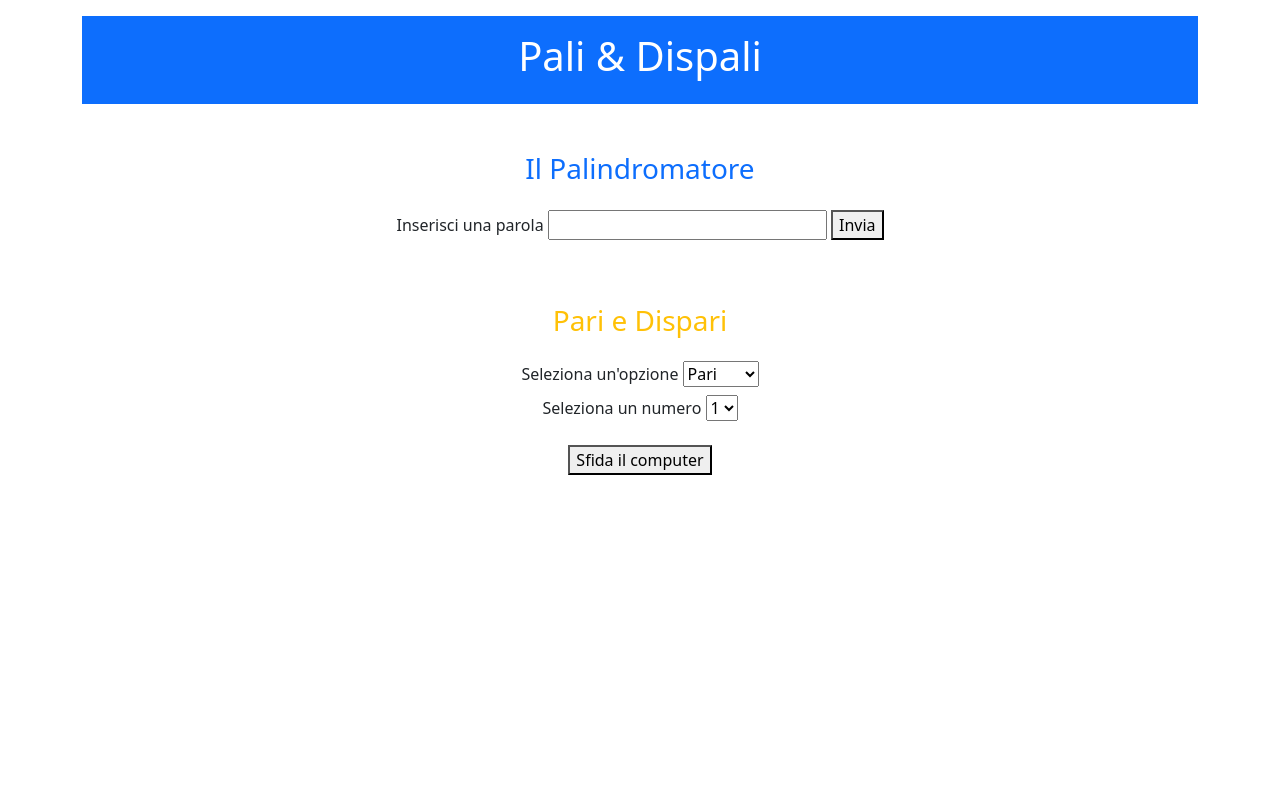
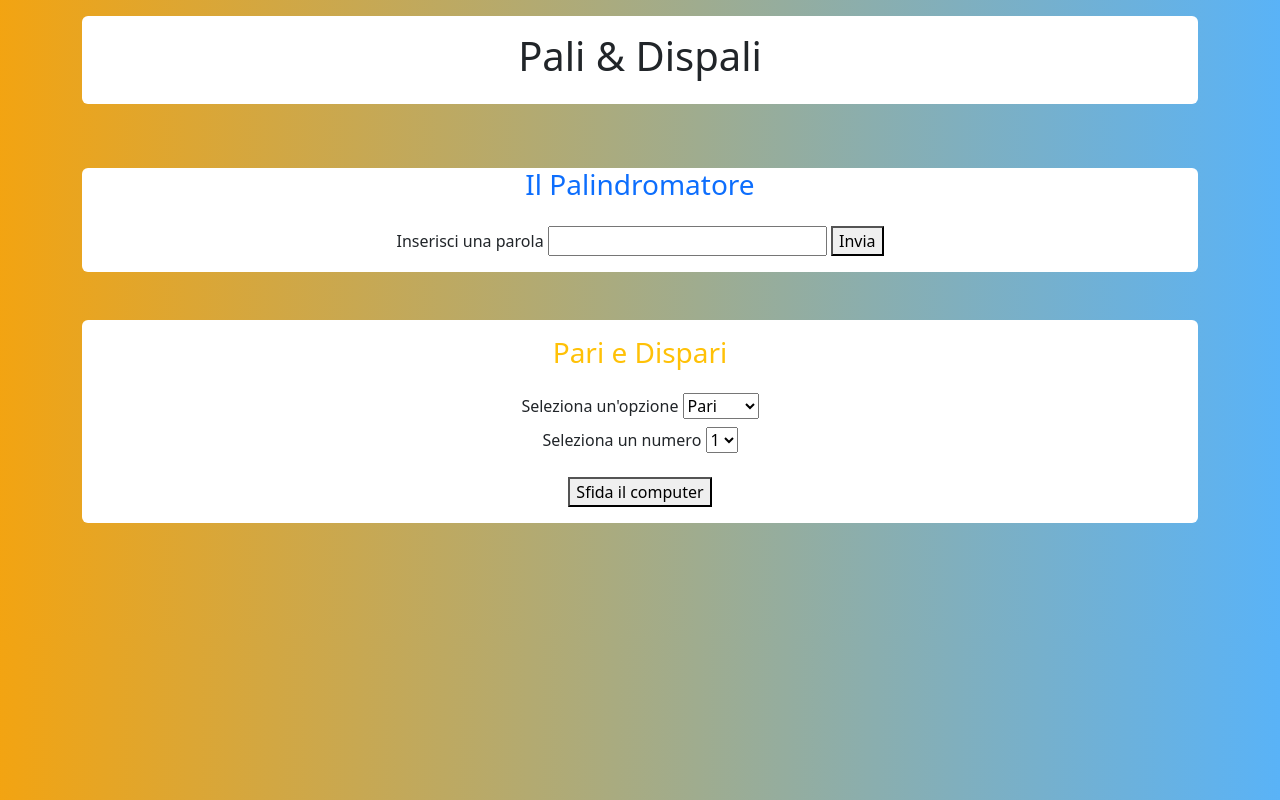
Before and after one commit to G-Lumia/js-paliedispari, a plain HTML site: page index.html in a window 1280 px wide. Drawn offline with nearby package versions, Linux system fonts and the light colour scheme.

Commit message:
fixed background, added comments

```diff
--- a/css/style.css
+++ b/css/style.css
@@ -0,0 +1,12 @@
+body
+{
+    background: hsla(206, 91%, 66%, 1);
+
+    background: linear-gradient(180deg, hsla(206, 91%, 66%, 1) 0%, hsla(39, 90%, 51%, 1) 100%);
+
+    background: -moz-linear-gradient(180deg, hsla(206, 91%, 66%, 1) 0%, hsla(39, 90%, 51%, 1) 100%);
+
+    background: -webkit-linear-gradient(180deg, hsla(206, 91%, 66%, 1) 0%, hsla(39, 90%, 51%, 1) 100%);
+
+    filter: progid: DXImageTransform.Microsoft.gradient( startColorstr="#5AB2F7", endColorstr="#F2A311", GradientType=1 );
+}
--- a/index.html
+++ b/index.html
@@ -8,25 +8,28 @@
     <link rel="stylesheet" href="https://cdnjs.cloudflare.com/ajax/libs/font-awesome/6.3.0/css/all.min.css">
     <link rel="stylesheet" href="./css/style.css">
   </head>
-  <body class="container text-center">
-    <header class="bg-primary text-white my-3 py-3">
+  <body>
+    <div class="container text-center">
+        <header class="bg-white my-3 py-3 rounded">
             <h1>
                 Pali & Dispali
             </h1>
         </header>
-    <main class="my-5">
-        <div>
+        <main class="my-5 py-3">
+
+            <section class="bg-white rounded ">
                 <h3 class="text-primary"> Il Palindromatore </h3>
                 <div class="py-3">
                     <label for="palindrome"> Inserisci una parola</label>
                     <input class="w-25" id="palindrome" type="text">
                     <button id="sendWord"> Invia </button>
                 </div>
-            <div id="palindrome-answer" class="d-none my-3">
+                <div id="palindrome-answer" class="d-none py-3">
 
                 </div>
-        </div>
-        <div class="my-5">
+            </section>
+
+            <section class="bg-white my-5 py-3 rounded">
                 <h3 class="text-warning"> Pari e Dispari </h3>
                 <div class="py-3">
                     <label for="pari-dispari"> Seleziona un'opzione </label>
@@ -46,12 +49,13 @@
                     </div>
                 </div>
                 <button id="startGame"> Sfida il computer </button>
-            <div id="gameResult" class="d-none my-3">
+                <div id="gameResult" class="d-none py-3">
 
                 </div>
-        </div>
+            </section>
 
         </main>
+    </div>
     <script src="./js/myscript.js"></script>
     <script src="https://cdn.jsdelivr.net/npm/bootstrap@5.3.0-alpha1/dist/js/bootstrap.bundle.min.js" integrity="sha384-w76AqPfDkMBDXo30jS1Sgez6pr3x5MlQ1ZAGC+nuZB+EYdgRZgiwxhTBTkF7CXvN" crossorigin="anonymous"></script>
   </body>
```
Also changed, not shown: js/myscript.js (+21 -0 lines). Lines whose indentation alone changed are shown as unchanged.
